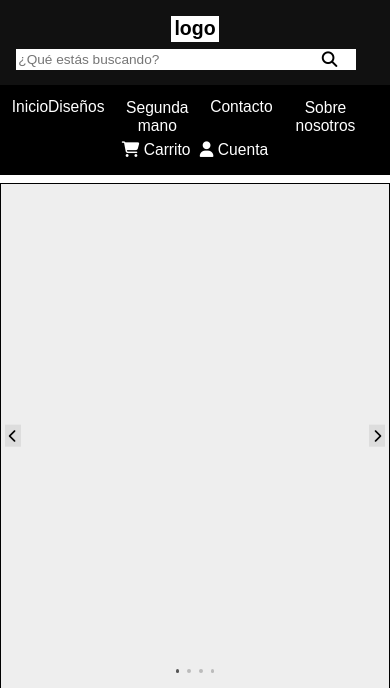
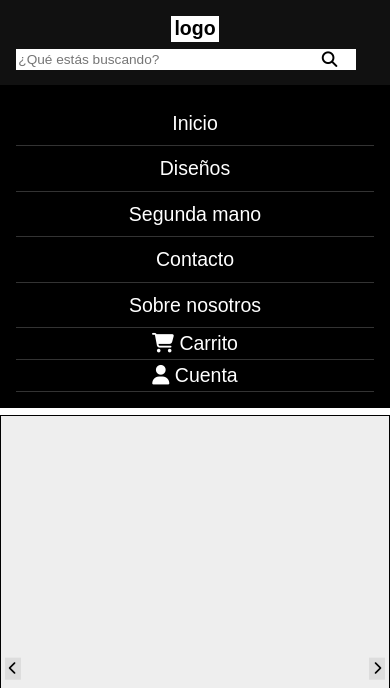
Before and after one commit to Matee0802/pagina_web_redes_2025, a PHP site: page / in a window 390 px wide. Shown: the top 688 px of the page. Run offline with PHP 8.4, Linux system fonts and the light colour scheme.

Commit message:
arreglo de separacion de inicio y diseños en el nav

```diff
--- a/style.css
+++ b/style.css
@@ -257,6 +257,10 @@ nav li a {
   .footer-box {
     font-size: 1.5vw;
   }
+
+  nav ul li {
+  margin: 0 1vw;
+}
 }
 
 /* ==== Celular (menos de 768px) ==== */
@@ -286,16 +290,22 @@ nav li a {
     font-size: 4vw;
   }
 
-  nav {
-    flex-direction: column;
-    padding: 3%;
-  }
+nav {
+    flex-direction: column; /* Cambié de fila a columna */
+    padding: 4%;
+    text-align: center;
+}
 
-  nav li a {
-    font-size: 4vw;
-    padding: 2% 0;
-  }
+nav ul {
+    flex-direction: column; /* Lista vertical */
+    width: 100%;
+}
 
+nav li a {
+    font-size: 5vw; /* Antes era más chico */
+    padding: 3% 0;
+    border-bottom: 1px solid #333; /* separador visual */
+}
   .carousel {
     width: 100%;
     height: 60vh;
```
